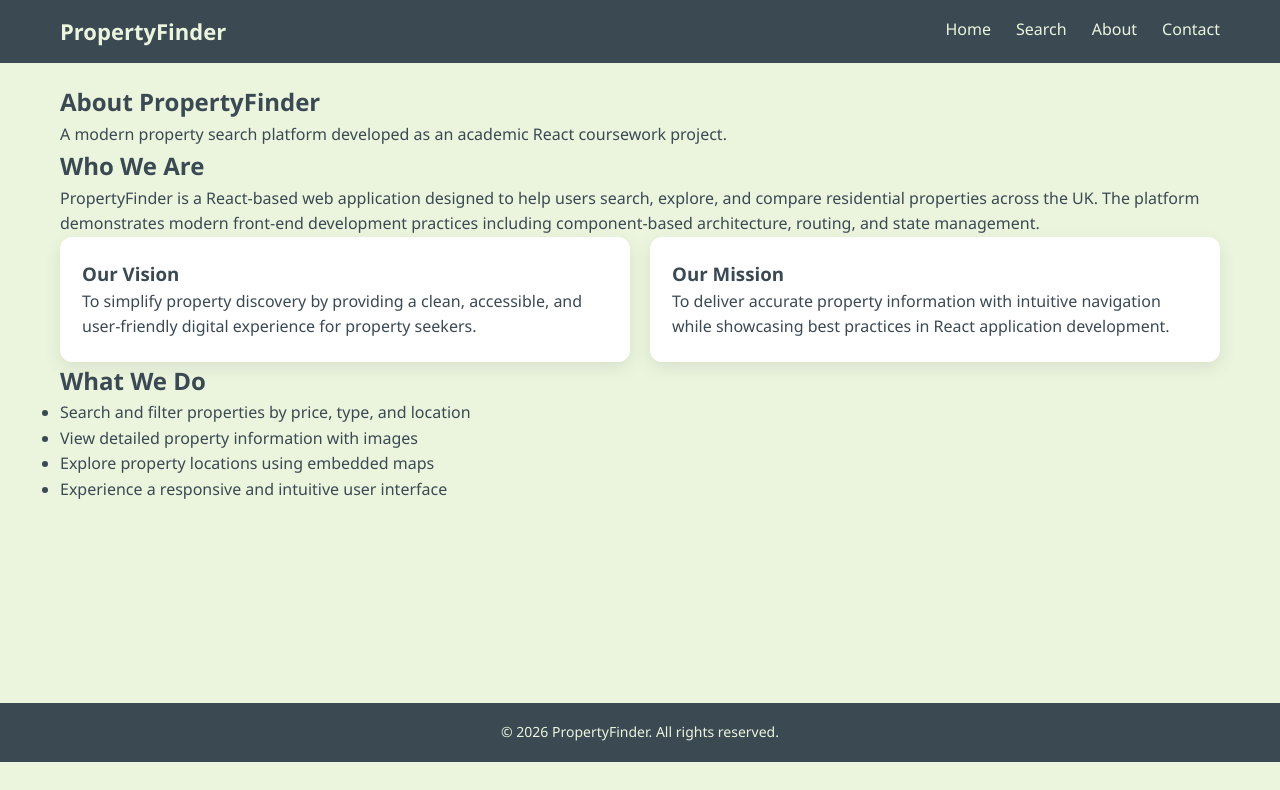
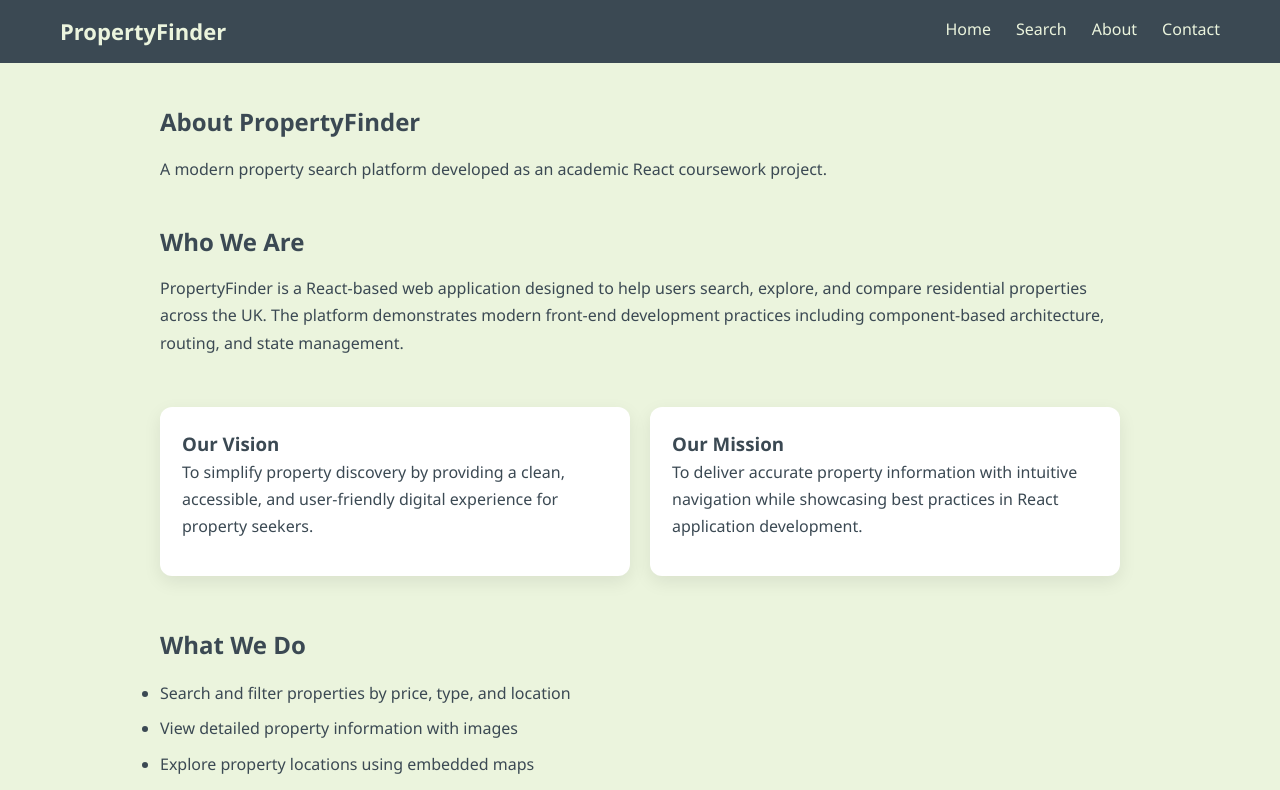
Before and after one commit to SayuriSenara/finalcoursework-react, a React (Create React App) app: page /about in a window 1280 px wide. Shown: the top 790 px of the page. Built offline with nearby package versions, Linux system fonts and the light colour scheme.

Commit message:
Add property date display and support date-based search

```diff
--- a/src/components/PropertyCard.jsx
+++ b/src/components/PropertyCard.jsx
@@ -41,6 +41,10 @@ function PropertyCard({ property, favourites, setFavourites }) {
           {property.bedrooms} bedrooms · {property.postcode}
         </p>
 
+        <p style={{ fontSize: "13px", opacity: 0.7 }}>
+          Added on: {property.dateAdded}
+        </p>
+
         <div style={{ display: "flex", gap: "10px", marginTop: "10px" }}>
           <Link to={`/property/${property.id}`} className="secondary-btn">
             View Details
--- a/src/pages/SearchPage.jsx
+++ b/src/pages/SearchPage.jsx
@@ -14,6 +14,8 @@ function SearchPage({ favourites = [], setFavourites }) {
     minBedrooms: "",
     maxBedrooms: "",
     postcode: "",
+    dateFrom: "",
+    dateTo: "",
   });
 
   // Handle input changes
@@ -63,6 +65,25 @@ function SearchPage({ favourites = [], setFavourites }) {
         .startsWith(searchCriteria.postcode.toLowerCase())
     ) {
       return false;
+    }
+
+    // DATE FILTERING
+    if (searchCriteria.dateFrom) {
+      const propertyDate = new Date(property.dateAdded);
+      const fromDate = new Date(searchCriteria.dateFrom);
+
+      if (propertyDate < fromDate) {
+        return false;
+      }
+    }
+
+    if (searchCriteria.dateTo) {
+      const propertyDate = new Date(property.dateAdded);
+      const toDate = new Date(searchCriteria.dateTo);
+
+      if (propertyDate > toDate) {
+        return false;
+      }
     }
 
     return true;
@@ -193,6 +214,32 @@ function SearchPage({ favourites = [], setFavourites }) {
               onChange={handleChange}
             />
           </label>
+
+          <br />
+          <br />
+
+          <label>
+            Date Added From:
+            <input
+              type="date"
+              name="dateFrom"
+              value={searchCriteria.dateFrom}
+              onChange={handleChange}
+            />
+          </label>
+
+          <br />
+          <br />
+
+          <label>
+            Date Added To:
+            <input
+              type="date"
+              name="dateTo"
+              value={searchCriteria.dateTo}
+              onChange={handleChange}
+            />
+          </label>
         </form>
       </section>
 
--- a/src/styles/main.css
+++ b/src/styles/main.css
@@ -221,10 +221,41 @@ form select {
 }
 
 /* ABOUT PAGE */
+
+.about-page {
+  max-width: 1000px;
+  margin: auto;
+  padding: 40px 20px;
+}
+
+.about-page h1 {
+  margin-bottom: 14px;
+}
+
+.about-page h2 {
+  margin-top: 40px;
+  margin-bottom: 14px;
+}
+
+.about-page p {
+  margin-bottom: 14px;
+  line-height: 1.7;
+}
+
 .about-cards {
+  margin-top: 30px;
+  margin-bottom: 50px;
   display: grid;
   grid-template-columns: repeat(auto-fit, minmax(260px, 1fr));
   gap: 20px;
+}
+
+.about-list {
+  margin-top: 16px;
+}
+
+.about-list li {
+  margin-bottom: 10px;
 }
 
 .about-card {
@@ -244,6 +275,10 @@ form select {
 .about-card:hover h3,
 .about-card:hover p {
   color: #ffffff;
+}
+
+.about-section {
+  margin-bottom: 50px;
 }
 
 /* MOBILE RESPONSIVE */
```
